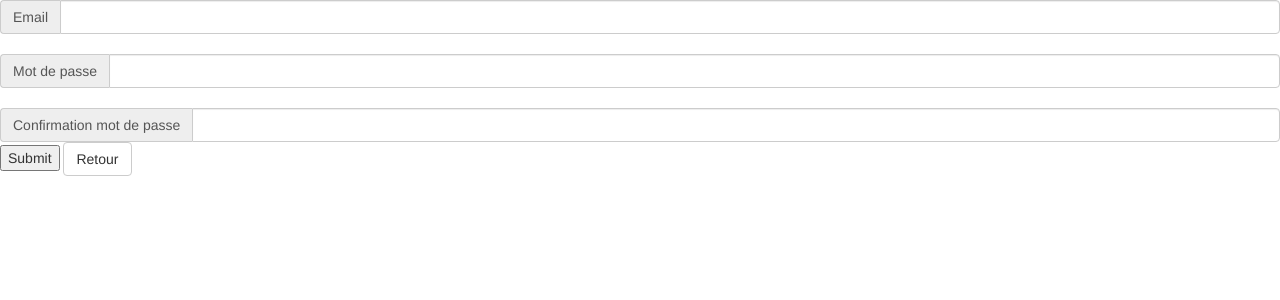
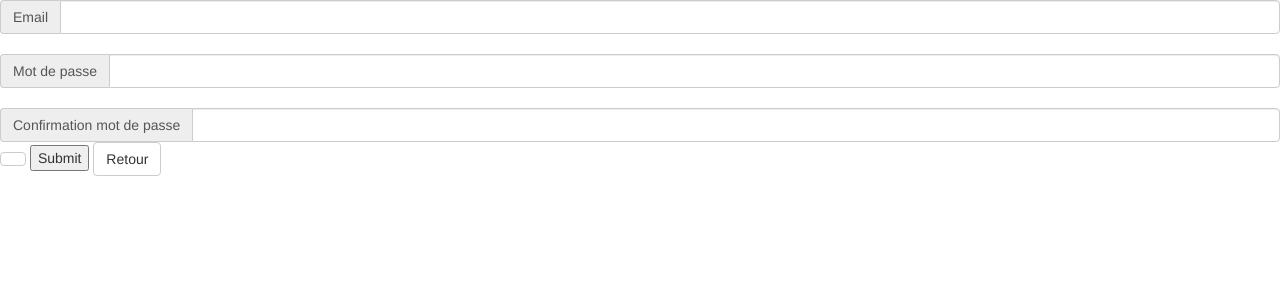
Before and after one commit to GranelJ/Projet-Web, a PHP site: page /app/view/inscription.php in a window 1280 px wide. Shown: the top 300 px of the page. Run offline with PHP 8.4, Linux system fonts and the light colour scheme.

Commit message:
try button valider

```diff
--- a/app/view/inscription.php
+++ b/app/view/inscription.php
@@ -21,6 +21,7 @@
 				<span class="input-group-addon" id="basic-addon1">Confirmation mot de passe</span>
 				<input type="password" name="Cmdp" class="form-control" aria-describedby="basic-addon1">
 			</div>
+			<button type="Submit" name="inscrit "class="btn btn-default"></button>
 			<input type="Submit" name="inscrit">
 			<a href="/app/view/accueil.php"><button type="button" class="btn btn-default">Retour</button></a>
 		</form>
```
